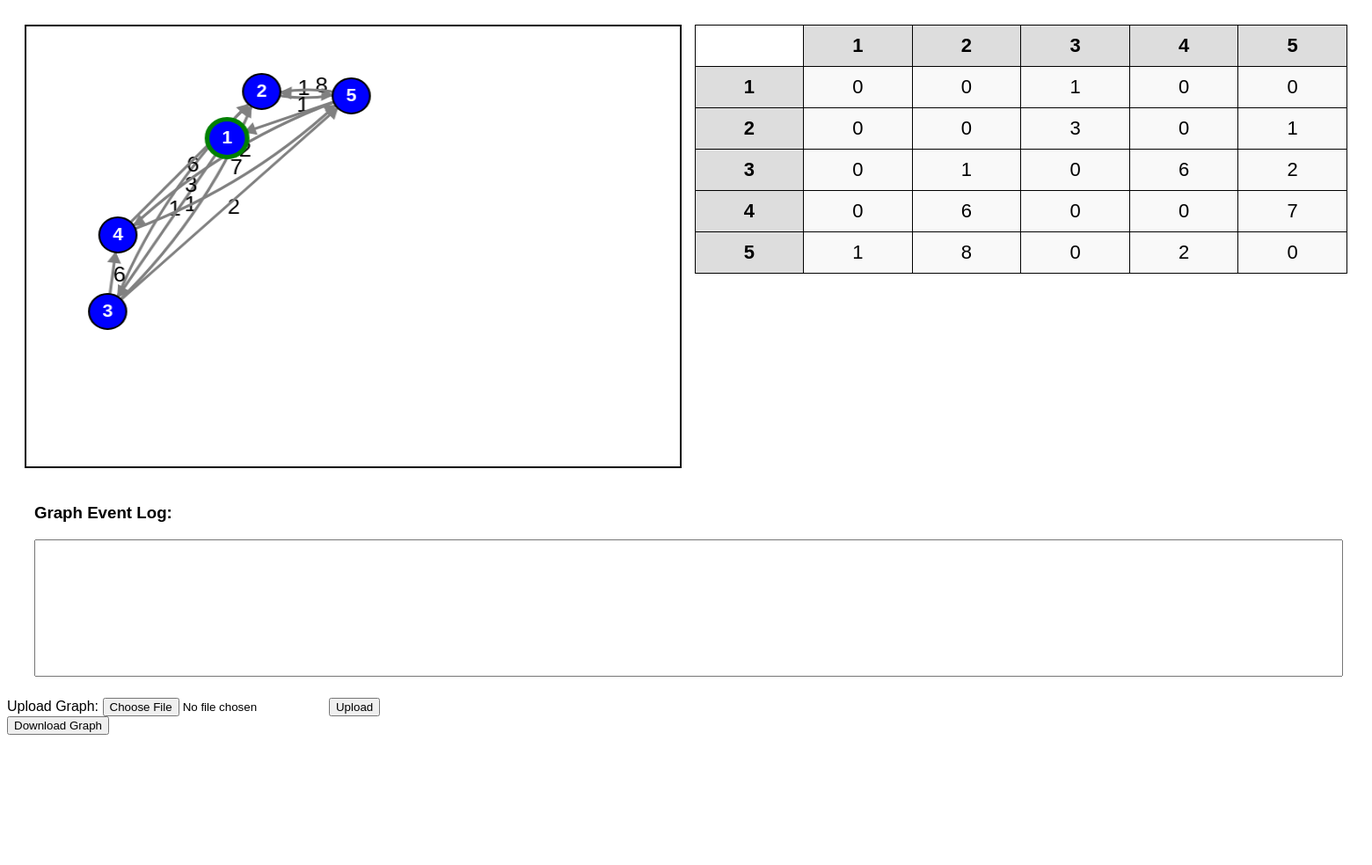
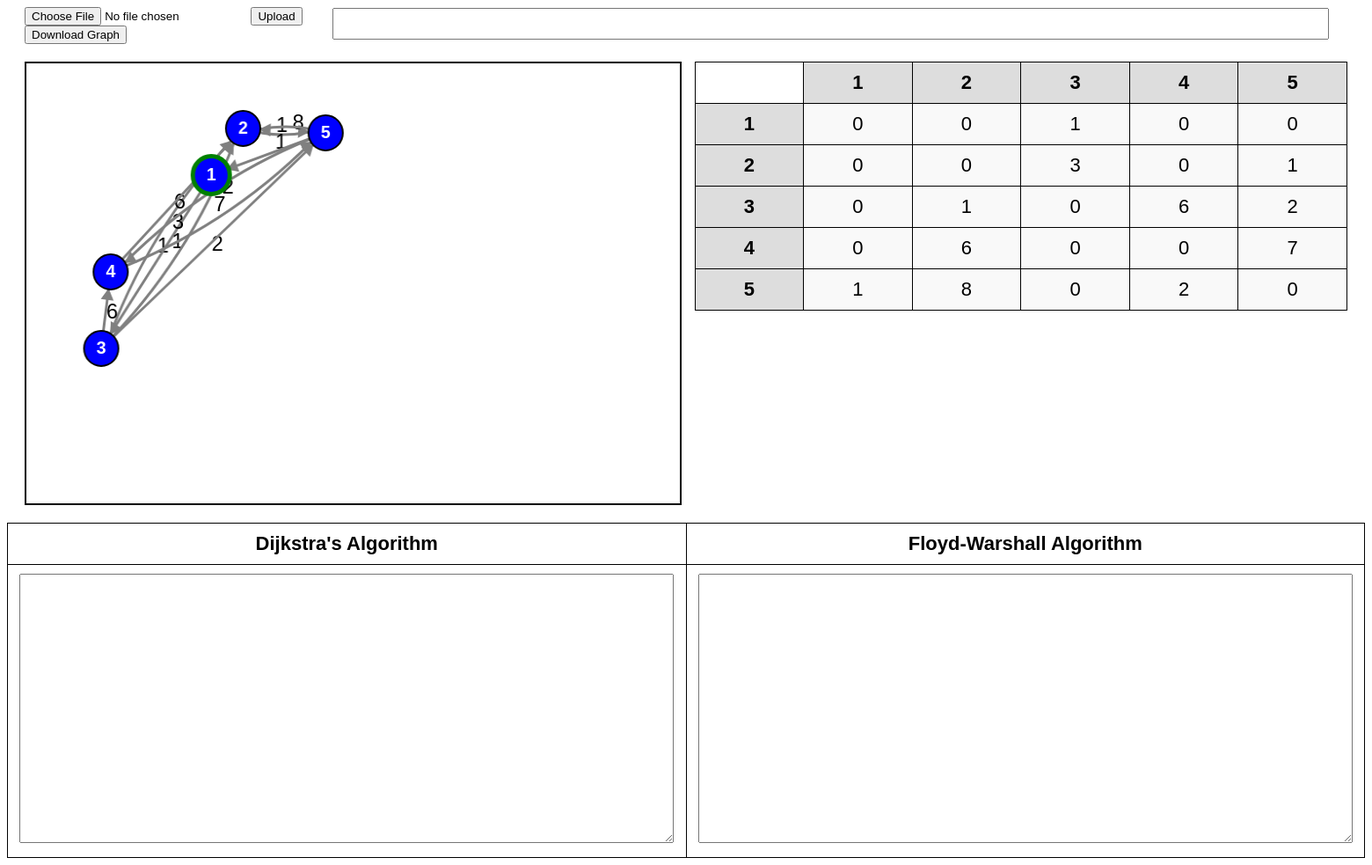
Before and after one commit to Unlucked01/net_v2, a Flask app: page / in a window 1560 px wide. Shown: the whole page at 88% size. Before the commit the page ends 835 px from the top, so only its background shows below. Run offline with Flask 3, Linux system fonts and the light colour scheme; lists and menus that the app fills with data are empty.

Commit message:
lab2 passed

```diff
--- a/graph.py
+++ b/graph.py
@@ -1,3 +1,6 @@
+import time
+from heapq import heappop, heappush, heapify
+
 
 class Graph:
     def __init__(self, graph: dict):
@@ -10,11 +13,11 @@ class Graph:
             for neighbor, weight in edges.items():
                 self.add_edge(node, neighbor, weight)
 
-    def shortest_distances(self, source: str):
-        from heapq import heappop, heappush, heapify
-
+    def shortest_distances_dijkstra(self, source: str):
+        """Алгоритм Дейкстры для поиска кратчайших путей от одной вершины."""
         distances = {node: float("inf") for node in self.graph}
         distances[source] = 0
+        predecessors = {node: None for node in self.graph}
         pq = [(0, source)]
         heapify(pq)
 
@@ -30,33 +33,81 @@ class Graph:
                 tentative_distance = current_distance + weight
                 if tentative_distance < distances[neighbor]:
                     distances[neighbor] = tentative_distance
+                    predecessors[neighbor] = current_node  # Предыдущий узел для восстановления пути
                     heappush(pq, (tentative_distance, neighbor))
 
-        predecessors = {node: None for node in self.graph}
+        return distances, predecessors  # Возвращаем расстояния и предшественников
 
-        for node, distance in distances.items():
-            for neighbor, weight in self.graph[node].items():
-                if distances[neighbor] == distance + weight:
-                    predecessors[neighbor] = node
+    def all_pairs_dijkstra(self):
+        """n-кратное применение алгоритма Дейкстры для поиска кратчайших путей между всеми парами вершин."""
+        shortest_paths = {}
+        start_time = time.time()
 
-        return distances, predecessors
+        for node in self.graph:
+            distances, predecessors = self.shortest_distances_dijkstra(node)
+            for target, distance in distances.items():
+                if distance < float("inf"):
+                    path = self.reconstruct_path_dijkstra(node, target)
+                    if len(path) > 1:
+                        shortest_paths[(node, target)] = (path, distance)
 
-    def shortest_path(self, source: str, target: str):
-        if source not in self.graph or target not in self.graph:
-            return None, float("inf")
+        end_time = time.time()
+        dijkstra_time = end_time - start_time
+        return shortest_paths, dijkstra_time
 
-        distances, predecessors = self.shortest_distances(source)
-
-        if distances[target] == float("inf"):
-            return None, float("inf")
-
+    def reconstruct_path_dijkstra(self, source, target):
+        """Восстановление пути после работы алгоритма Дейкстры."""
+        distances, predecessors = self.shortest_distances_dijkstra(source)
         path = []
         current_node = target
-        while current_node:
+        while current_node is not None:
             path.append(current_node)
             current_node = predecessors[current_node]
-        path.reverse()
-        return path, distances[target]
+        path.reverse()  # Путь восстанавливается в обратном порядке
+        return path if distances[target] != float("inf") else None
+
+    def floyd_warshall(self):
+        """Алгоритм Флойда-Уоршалла для поиска кратчайших путей между всеми парами вершин."""
+        nodes = sorted(self.graph.keys(), key=int)
+        dist = {node: {other: float('inf') for other in nodes} for node in nodes}
+        next_node = {node: {other: None for other in nodes} for node in nodes}
+
+        for node in nodes:
+            dist[node][node] = 0
+            for neighbor, weight in self.graph[node].items():
+                dist[node][neighbor] = weight
+                next_node[node][neighbor] = neighbor
+
+        start_time = time.time()
+        for k in nodes:
+            for i in nodes:
+                for j in nodes:
+                    if dist[i][j] > dist[i][k] + dist[k][j]:
+                        dist[i][j] = dist[i][k] + dist[k][j]
+                        next_node[i][j] = next_node[i][k]
+        end_time = time.time()
+        floyd_time = end_time - start_time
+
+        shortest_paths = {}
+        for i in nodes:
+            for j in nodes:
+                if dist[i][j] < float('inf'):
+                    path = self.reconstruct_path_floyd(i, j, next_node)
+                    if path is not None and len(path) > 1:
+                        shortest_paths[(i, j)] = (path, dist[i][j])
+
+        return shortest_paths, floyd_time
+
+    @staticmethod
+    def reconstruct_path_floyd(source, target, next_node):
+        """Восстановление пути после работы алгоритма Флойда-Уоршалла."""
+        if next_node[source][target] is None:
+            return None
+        path = [source]
+        while source != target:
+            source = next_node[source][target]
+            path.append(source)
+        return path
 
     def add_edge(self, node1, node2, weight):
         self.add_node(node1)
--- a/main.py
+++ b/main.py
@@ -1,9 +1,10 @@
 from io import BytesIO
 
 from flask import Flask, render_template, jsonify, request, send_file
-from graph import Graph
+from graph import Graph, time
 
 app = Flask(__name__)
+
 
 G = Graph({
     "1": {"3": 1},
@@ -45,6 +46,39 @@ def upload_graph():
     return jsonify({'error': 'Invalid file format. Only .txt allowed'}), 400
 
 
+def convert_keys_to_strings(data):
+    new_data = {}
+    for key, value in data.items():
+        if isinstance(key, tuple):
+            new_key = ' -> '.join(key)
+        else:
+            new_key = key
+        new_data[new_key] = value
+    return new_data
+
+
+@app.route('/shortest_paths', methods=['GET'])
+def shortest_paths():
+    # Выполняем оба алгоритма
+    dijkstra_results, dijkstra_execution_time = G.all_pairs_dijkstra()
+    floyd_results, floyd_execution_time = G.floyd_warshall()
+
+    # Преобразуем кортежи ключей в строки
+    dijkstra_results = convert_keys_to_strings(dijkstra_results)
+    floyd_results = convert_keys_to_strings(floyd_results)
+
+    # Возвращаем JSON с результатами
+    return jsonify({
+        'dijkstra': {
+            'results': dijkstra_results,
+            'execution_time': round(dijkstra_execution_time, 6),
+        },
+        'floyd_warshall': {
+            'results': floyd_results,
+            'execution_time': round(floyd_execution_time, 6),
+        }
+    })
+
 @app.route('/download_graph', methods=['GET'])
 def download_graph():
     output = BytesIO()
@@ -59,7 +93,7 @@ def shortest_path():
     source = request.args.get('source')
     target = request.args.get('target')
 
-    path, distance = G.shortest_path(source, target)
+    path, distance = G.dijkstra(source, target)
     if path is not None and len(path) > 1:
         return jsonify({'path': path, 'distance': distance})
     else:
--- /dev/null
+++ b/static/comparison.js
@@ -0,0 +1,18 @@
+function fetchComparisonResults() {
+        fetch('/shortest_paths')
+            .then(response => response.json())
+            .then(data => {
+                document.getElementById('dijkstra-results').value = formatResults(data.dijkstra.results, data.dijkstra.execution_time);
+                document.getElementById('floyd-results').value = formatResults(data.floyd_warshall.results, data.floyd_warshall.execution_time);
+                logEvent(`Dijkstra is slower than Floyd for ${data.dijkstra.execution_time - data.floyd_warshall.execution_time}sec (${Math.round(data.dijkstra.execution_time / data.floyd_warshall.execution_time)} times)`)
+            })
+            .catch(error => console.error('Error fetching comparison results:', error));
+    }
+
+    function formatResults(results, time) {
+        let formatted = `Execution time: ${time.toFixed(6)} seconds\n\n`;
+        for (const [key, value] of Object.entries(results)) {
+            formatted += `Path ${key}: ${JSON.stringify(value)}\n`;
+        }
+        return formatted;
+    }
--- a/static/menu.js
+++ b/static/menu.js
@@ -44,3 +44,8 @@ document.getElementById('point-start').addEventListener('click', () => {
 document.getElementById('point-stop').addEventListener('click', () => {
    setMode('pointStop');
 });
+
+document.getElementById('start-comp').addEventListener('click', () => {
+   // setMode('startComparison');
+    fetchComparisonResults();
+});
--- a/static/script.js
+++ b/static/script.js
@@ -145,6 +145,12 @@ canvas.addEventListener('click',event => {
             currentMode = null;
             break;
 
+        case 'startComparison':
+            logEvent("Comparison Started")
+            fetchComparisonResults();
+            currentMode = null;
+            break;
+
         case 'deleteNode':
             if (clickedNode) {
                 const confirmRemove = confirm(`Do you want to remove node ${clickedNode}?`);
--- a/static/styles.css
+++ b/static/styles.css
@@ -28,12 +28,10 @@ body {
 
 #log-container {
     width: 96%;
-    margin: 20px auto;
 }
 
 #log {
-    width: 100%;
-    height: 150px;
+    width: 96%;
     resize: none;
 }
 
@@ -42,6 +40,12 @@ body {
     justify-content: space-between;
     align-items: flex-start;
     padding: 20px;
+}
+
+#sub-container {
+    display: flex;
+    align-items: center;
+    margin-left: 20px;
 }
 
 #graph-area {
--- a/templates/index.html
+++ b/templates/index.html
@@ -7,10 +7,23 @@
     <link rel="stylesheet" href="/static/styles.css">
 </head>
 <body>
+<div id="sub-container">
+    <div id="file-buttons">
+            <form id="upload-form" enctype="multipart/form-data">
+                <input type="file" id="file-input" name="file" accept=".txt">
+                <button type="submit">Upload</button>
+                <button id="download-graph">Download Graph</button>
+            </form>
+
+    </div>
+    <div id="log-container">
+        <textarea id="log" rows="2" readonly></textarea>
+    </div>
+</div>
 
 <div id="main-container">
         <div id="graph-area">
-            <canvas id="canvas" width="700" height="500"></canvas>
+            <canvas id="canvas" width="760" height="500"></canvas>
             <div id="context-menu">
                 <ul>
                     <li id="add-node">Add Node</li>
@@ -20,6 +33,7 @@
                     <li id="edit-edge">Edit Edge</li>
                     <li id="point-start">Point start node</li>
                     <li id="point-stop">Point stop node</li>
+                    <li id="start-comp">Start comparison</li>
                 </ul>
             </div>
         </div>
@@ -30,22 +44,18 @@
 
     </div>
 
-    <div id="log-container">
-        <h3>Graph Event Log:</h3>
-        <textarea id="log" rows="10" readonly></textarea>
-    </div>
-
-    <div id="file-buttons">
-        <!-- Upload form -->
-        <form id="upload-form" enctype="multipart/form-data">
-            <label for="file-input">Upload Graph:</label>
-            <input type="file" id="file-input" name="file" accept=".txt">
-            <button type="submit">Upload</button>
-        </form>
-
-        <!-- Download button -->
-        <button id="download-graph">Download Graph</button>
-    </div>
+<div id="comparison-container">
+    <table>
+        <tr>
+            <th>Dijkstra's Algorithm</th>
+            <th>Floyd-Warshall Algorithm</th>
+        </tr>
+        <tr>
+            <td><textarea id="dijkstra-results" rows="20" cols="90" readonly></textarea></td>
+            <td><textarea id="floyd-results" rows="20" cols="90" readonly></textarea></td>
+        </tr>
+    </table>
+</div>
 
     <script src="static/script.js"></script>
     <script src="static/menu.js"></script>
@@ -53,6 +63,7 @@
     <script src="static/matrix.js"></script>
 
     <script src="static/file_operations.js"></script>
+    <script src="static/comparison.js"></script>
 
 </body>
 </html>
```
